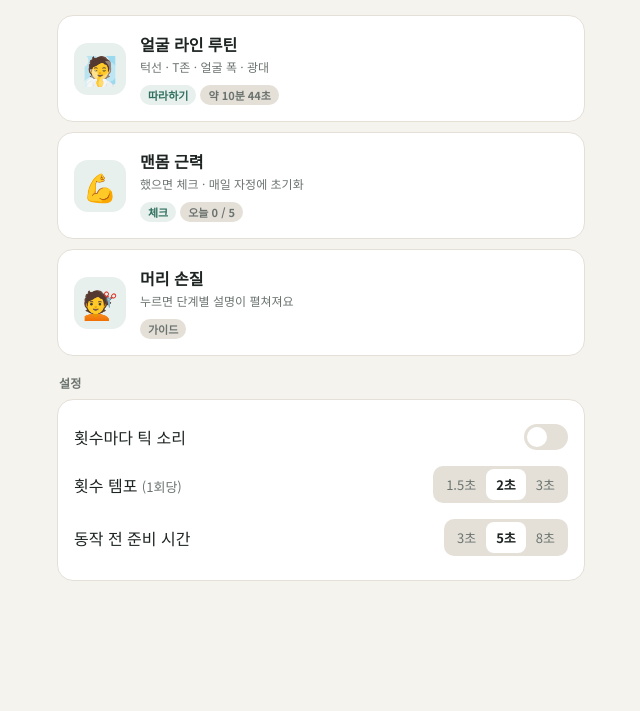
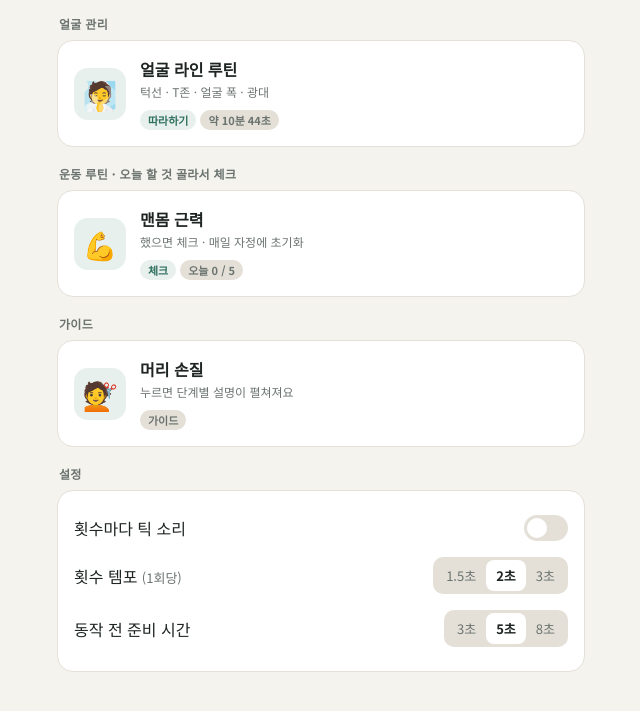
Before and after one commit to minmin0316/routine-player, a plain HTML site: page index.html in a window 1280 px wide. Shown: the part 81-792 px from the top of the page, without its empty margins (319-959 px from the left). Drawn offline with Linux system fonts and the light colour scheme.

Commit message:
홈 화면을 카테고리별로 묶기 (얼굴 관리 / 운동 루틴 / 가이드)
Co-Authored-By: Claude Opus 5.5 <noreply@anthropic.com>
Claude-Session: https://claude.ai/code/session_01Q286UDJHEN47XASDEynx3r

```diff
--- a/index.html
+++ b/index.html
@@ -183,7 +183,7 @@ h2{font-size:20px;font-weight:700;letter-spacing:-.3px}
 /* ===== 루틴 데이터: 새 루틴은 여기에만 추가 ===== */
 const ROUTINES = [
   {
-    id:"face", type:"run", emoji:"🧖", title:"얼굴 라인 루틴",
+    id:"face", cat:"얼굴 관리", type:"run", emoji:"🧖", title:"얼굴 라인 루틴",
     sub:"턱선 · T존 · 얼굴 폭 · 광대",
     video:"dsiS3V03J5U",
     intro:"손을 씻고, 손가락 마디로 진행해요. 압력은 아픔 0~10 중 6~7 정도.",
@@ -216,7 +216,7 @@ const ROUTINES = [
     ]
   },
   {
-    id:"body", type:"check", emoji:"💪", title:"맨몸 근력",
+    id:"body", cat:"운동 루틴", type:"check", emoji:"💪", title:"맨몸 근력",
     sub:"했으면 체크 · 매일 자정에 초기화",
     steps:[
       {name:"푸쉬업", amt:"60개"},
@@ -227,7 +227,7 @@ const ROUTINES = [
     ]
   },
   {
-    id:"hair", type:"guide", emoji:"💇", title:"머리 손질",
+    id:"hair", cat:"가이드", type:"guide", emoji:"💇", title:"머리 손질",
     sub:"누르면 단계별 설명이 펼쳐져요",
     steps:[
       {name:"내용 준비 중", body:"머리 손질 방법(글, 사진 설명, 또는 영상 링크)을 Claude에게 주면 이 자리에 단계별로 채워져요."}
@@ -262,12 +262,16 @@ function renderHome(){
   let streak=0;for(let i=h.includes(today)?0:1;i<400;i++){if(h.includes(new Date(Date.now()-i*864e5).toDateString()))streak++;else break}
   $("streak").textContent=h.includes(today)?`오늘 완료 ✓ · ${streak}일 연속`:(streak?`${streak}일 연속 중 · 오늘도 한 번.`:"오늘도 한 번.");
   $("rlist").innerHTML="";
-  ROUTINES.forEach(r=>{
+  const cats=[...new Set(ROUTINES.map(r=>r.cat||"기타"))];
+  cats.forEach(c=>{
+  const hd=document.createElement("div");hd.className="sec";hd.textContent=c+(c==="운동 루틴"?" · 오늘 할 것 골라서 체크":"");$("rlist").appendChild(hd);
+  ROUTINES.filter(r=>(r.cat||"기타")===c).forEach(r=>{
     const b=document.createElement("button");b.className="card rcard";
     const meta=r.type==="run"?`<span class="tag">따라하기</span><span class="tag g">약 ${fmt(totalSec(r))}</span>`:r.type==="check"?`<span class="tag">체크</span><span class="tag g">오늘 ${chkDone(r)} / ${r.steps.length}</span>`:`<span class="tag g">가이드</span>`;
     b.innerHTML=`<div class="emoji">${r.emoji}</div><div><div class="sname" style="font-size:16px">${r.title}</div><div class="smeta">${r.sub}</div><div style="margin-top:6px">${meta}</div></div>`;
     b.onclick=()=>r.type==="run"?openDetail(r):r.type==="check"?openCheck(r):openGuide(r);
     $("rlist").appendChild(b);
+  });
   });
 }
 
```
